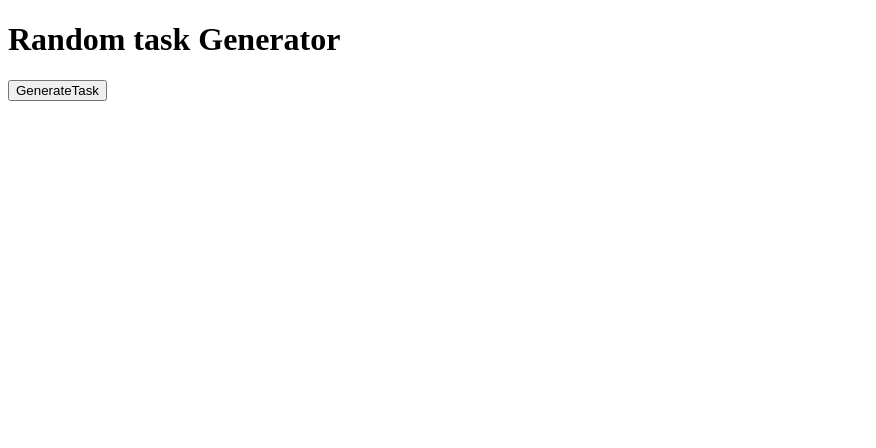
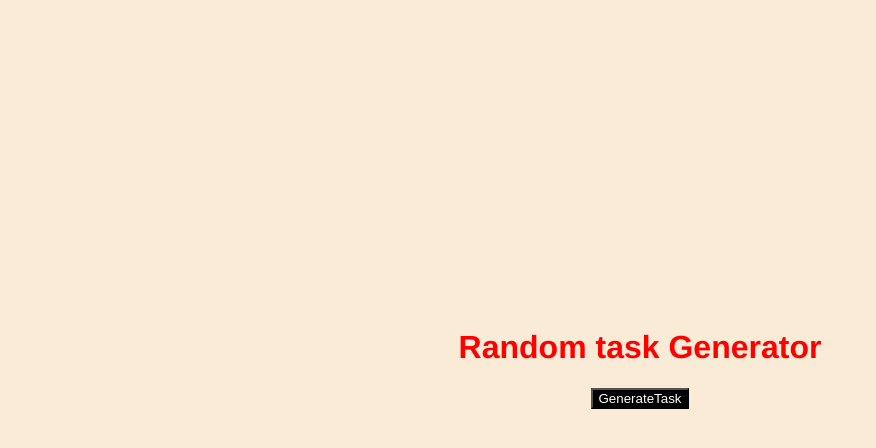
Before and after one commit to Altafalinadaf/JavaScript-Learning, a plain HTML site: page Random Task/index.html in a window 1280 px wide. Shown: the whole page, without its empty margins (0-876 px from the left). Drawn offline with Linux system fonts and the light colour scheme.

Commit message:
new code updated

```diff
--- a/Random Task/index.html
+++ b/Random Task/index.html
@@ -4,13 +4,21 @@
 <head>
     <meta charset="UTF-8">
     <meta name="viewport" content="width=device-width, initial-scale=1.0">
-    <title>Document</title>
+    <title>Generate Task</title>
+    <link rel="stylesheet" href="style.css">
 </head>
 
 <body>
-    <h1>Random task Generator </h1>
-    <p id="task"></p>
-    <button onclick="generateTask()">GenerateTask</button>
+    <div  class="container">
+        <div class="heading">
+            <h1>Random task Generator </h1>
+            <p id="task"></p>
+
+        </div>
+        <div>
+            <button onclick="generateTask()">GenerateTask</button>
+        </div>
+    </div>
 
     <script>
         let tasks = [
@@ -25,10 +33,10 @@
             "Tell a joke to make someone laugh."
         ];
 
-        function generateTask(){
-            let index=Math.floor(Math.random()*tasks.length);  // this is give the random index number
-            let get=document.getElementById("task"); // by using this method i'm going to accessing the <p> tag by using p tag id which is "task"
-            get.textContent="Random Task is : "+tasks[index]; // here I'm assigning the value to the <p> tag  which is comes under get variable
+        function generateTask() {
+            let index = Math.floor(Math.random() * tasks.length);  // this is give the random index number
+            let get = document.getElementById("task"); // by using this method i'm going to accessing the <p> tag by using p tag id which is "task"
+            get.textContent = "Random Task is : " + tasks[index]; // here I'm assigning the value to the <p> tag  which is comes under get variable
         }
     </script>
 </body>
--- /dev/null
+++ b/Random Task/style.css
@@ -0,0 +1,32 @@
+body{
+    background-color: antiquewhite;
+    text-align: center;
+    border-radius: 1px;
+
+}
+
+.container{
+
+    padding: 300px;
+
+}
+
+h1{
+    color: red;
+    font-family: 'Franklin Gothic Medium', 'Arial Narrow', Arial, sans-serif;
+}
+
+p{
+    color:brown;
+    font-family: 'Lucida Sans', 'Lucida Sans Regular', 'Lucida Grande', 'Lucida Sans Unicode', Geneva, Verdana, sans-serif;
+}
+
+button{
+    color:white;
+    background-color: black;
+}
+
+button:hover{
+    color: black;
+    background-color: aquamarine;
+}
```
